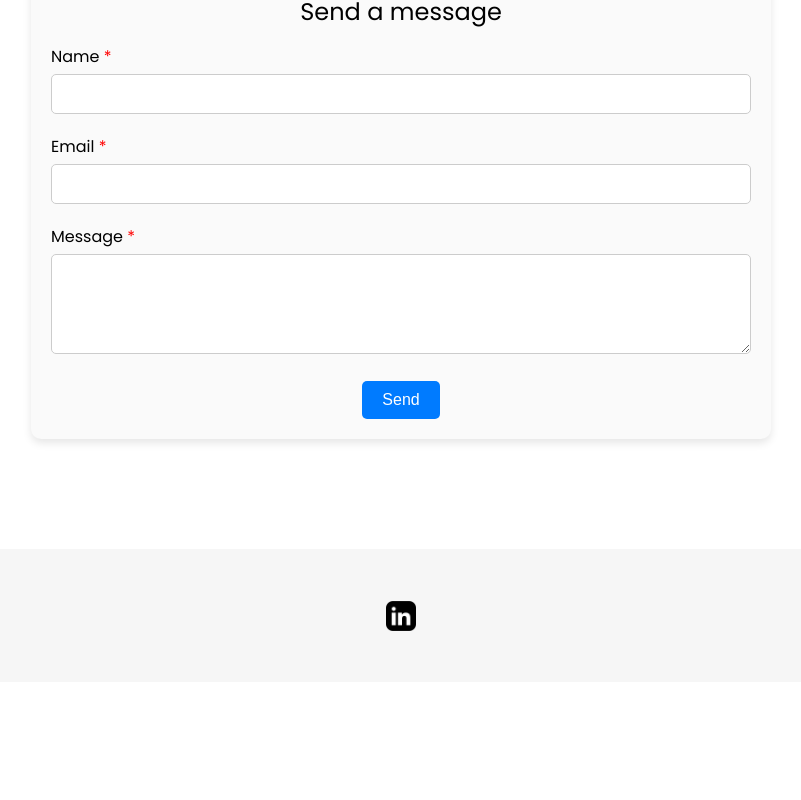
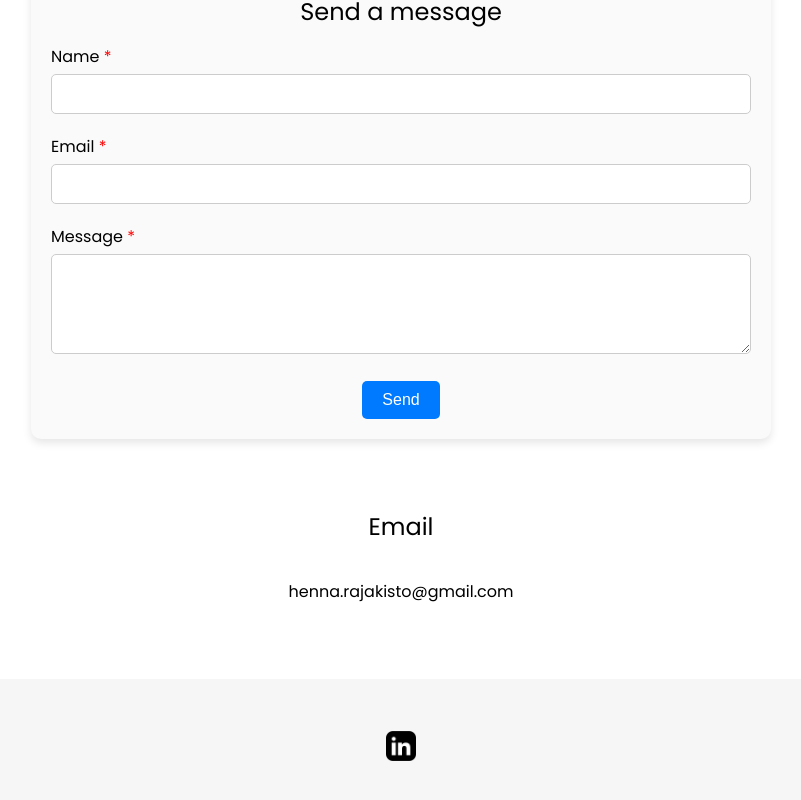
Before and after one commit to hennamarleena/ArtPortfolio, a React (Vite) app: page /contact in a window 1280 px wide. Shown: the part 372-1172 px from the top of the page, without its empty margins (239-1040 px from the left). Before the commit the page ends 1054 px from the top, so only its background shows below. Built offline with nearby package versions, Linux system fonts and the light colour scheme; the HTML template or start-up script is replaced by a standard one.

Commit message:
contact päivitys

```diff
--- a/src/Contact.jsx
+++ b/src/Contact.jsx
@@ -41,6 +41,9 @@ export default function Contact() {
             </form>
             <span>{result}</span>
 
+            <h2>Email</h2>
+            <p>henna.rajakisto@gmail.com</p>
+
         </Container>
     )
 }
```
